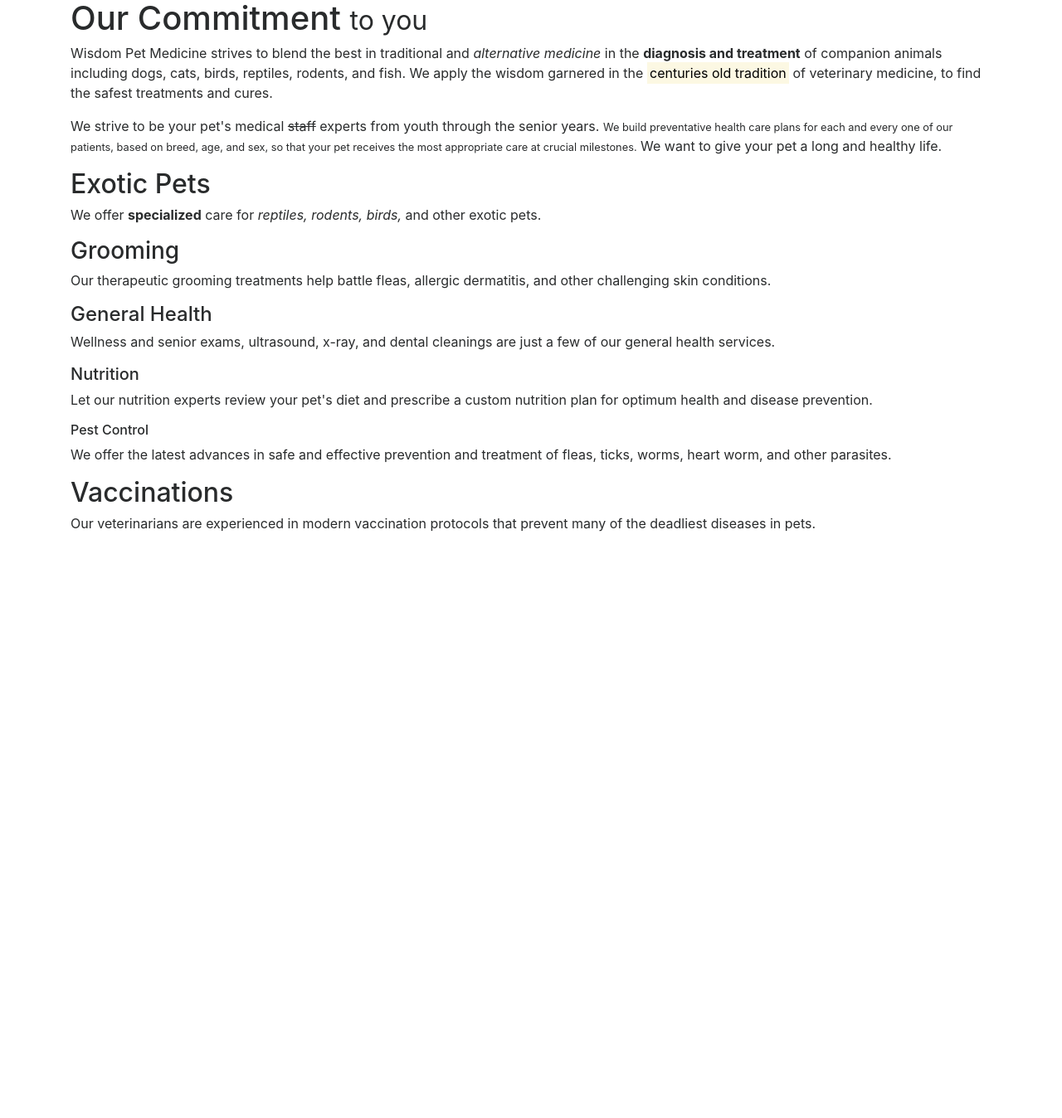
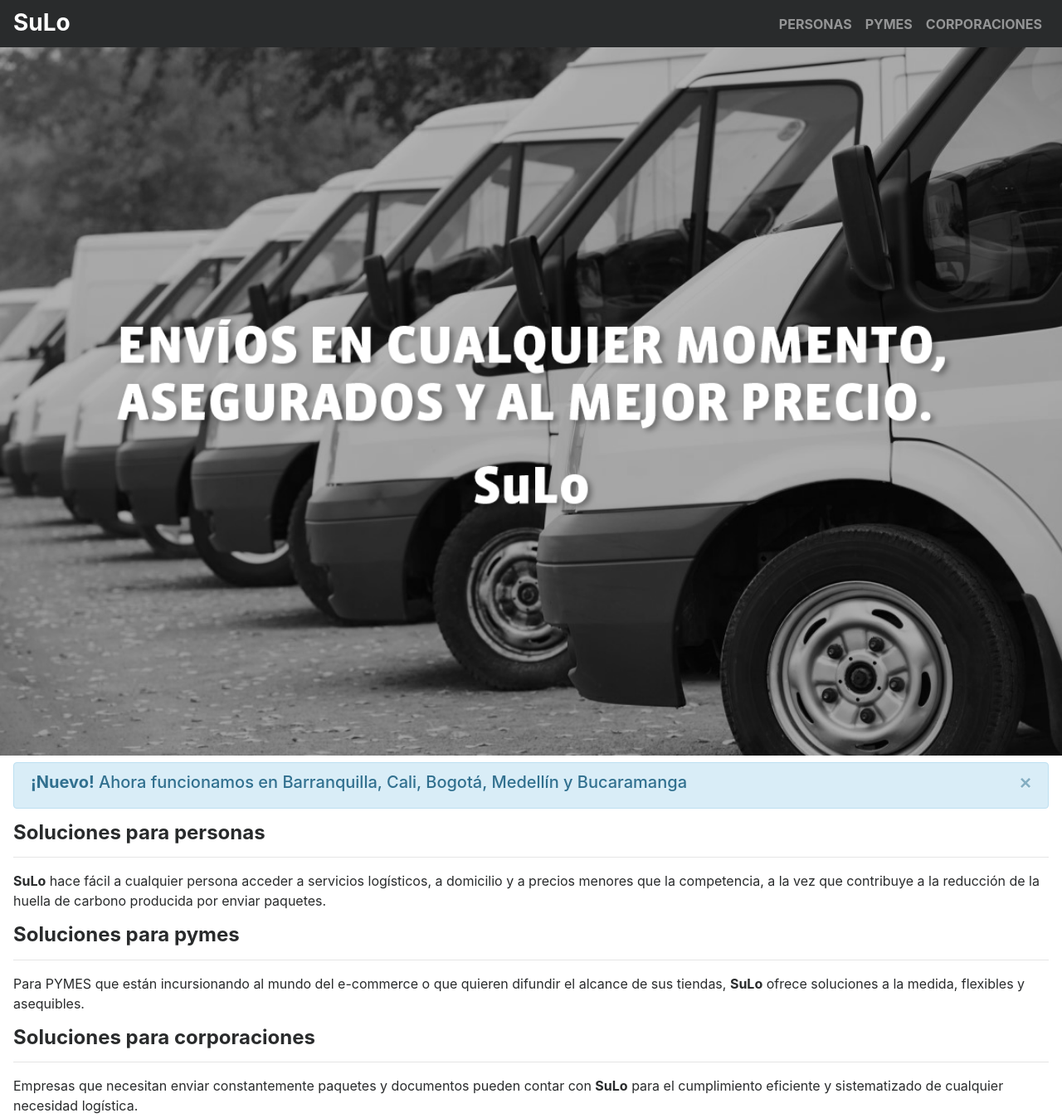
Before and after one commit to juansnchz/SuLoShipment, a plain HTML site: page index.html in a window 1280 px wide. Shown: the whole page at 83% size. Before the commit the page ends 800 px from the top, so only its background shows below. Drawn offline with Linux system fonts and the light colour scheme.

Commit message:
Se eliminó el texto irrelvante y se empezaron a agregar cosas

```diff
--- a/index.html
+++ b/index.html
@@ -7,36 +7,45 @@
   <meta http-equiv="x-ua-compatible" content="ie=edge">
   <link rel="stylesheet" href="css/bootstrap.min.css">
   <link rel="stylesheet" href="css/styles.css">
-  <title>Bootstrap</title>
+  <title>SuLo: Envíos Fáciles</title>
 </head>
 <body>
-<div class="container">
 
-<section class="content" id="mission">
-  <h1 class="heading-4">Our Commitment <small>to you</small></h1>
-  <p>Wisdom Pet Medicine strives to blend the best in traditional and <em>alternative medicine</em> in the <strong>diagnosis and treatment</strong> of companion animals including dogs, cats, birds, reptiles, rodents, and fish. We apply the wisdom garnered in the <mark>centuries old tradition</mark> of veterinary medicine, to find the safest treatments and&nbsp;cures.</p>
-  <p>We strive to be your pet's medical <del>staff</del> experts from youth through the senior years. <small>We build preventative health care plans for each and every one of our patients, based on breed, age, and sex, so that your pet receives the most appropriate care at crucial milestones.</small> We want to give your pet a long and healthy&nbsp;life.</p>
-</section>
 
-<section class="content" id="services">
-  <h2>Exotic Pets</h2>
-  <p>We offer <strong>specialized</strong> care for <em>reptiles, rodents, birds,</em> and other exotic pets.</p>
+<nav class="navbar navbar-inverse bg-inverse navbar-toggleable-sm">
+<button class="navbar-toggler navbar-toggler-right" type="button" data-toggle="collapse" data-target="#navegacion" aria-controls="navegacion" aria-expanded="false"><span class="navbar-toggler-icon"></span></button>
 
-  <h3>Grooming</h3>
-  <p>Our therapeutic <span>grooming</span> treatments help battle fleas, allergic dermatitis, and other challenging skin conditions.</p>
+<a href="index.html" class="navbar-brand"><strong class="h3 font-weight-bold">SuLo</strong></a>
+<div class="collapse navbar-collapse" id="navegacion">
+  <div class="navbar-nav justify-content-end" style="width: 100%">
+  <a class="nav-item nav-link text-uppercase font-weight-bold text-center" href="#personas">Personas</a>
+  <a class="nav-item nav-link text-uppercase font-weight-bold text-center" href="#pymes">Pymes</a>
+    <a class="nav-item nav-link text-uppercase font-weight-bold text-center" href="#corporaciones">Corporaciones</a>
 
-  <h4>General Health</h4>
-  <p>Wellness and senior exams, ultrasound, x-ray, and dental cleanings are just a few of our general health services.</p>
+  </div>
 
-  <h5>Nutrition</h5>
-  <p>Let our nutrition experts review your pet's diet and prescribe a custom nutrition plan for optimum health and disease prevention.</p>
+  </div>
 
-  <h6>Pest Control</h6>
-  <p>We offer the latest advances in safe and effective prevention and treatment of fleas, ticks, worms, heart worm, and other parasites.</p>
+</nav>
 
-  <h2>Vaccinations</h2>
-  <p>Our veterinarians are experienced in modern vaccination protocols that prevent many of the deadliest diseases in pets.</p>
-</section>
+<img src="assets/img-fondo.png" class="img-fluid text-center" style="width: 100%">
+<div class="container-fluid px-3">
+
+<div class="alert alert-info alert-dismissible fade show mt-2" role="alert">
+  <button type="button" class="close" data-dismiss="alert" aria-label="Close">
+    <span aria-hidden="true">&times;</span>
+  </button>
+  <h5><strong>¡Nuevo!</strong> Ahora funcionamos en Barranquilla, Cali, Bogotá, Medellín y Bucaramanga </h5>
+</div>
+
+<h4 class="font-weight-bold" id="personas">Soluciones para personas</h4><hr/>
+<p><strong>SuLo</strong> hace fácil a cualquier persona acceder a servicios logísticos, a domicilio y a precios menores que la competencia, a la vez que contribuye a la reducción de la huella de carbono producida por enviar paquetes.</p>
+<h4 class="font-weight-bold" id="pymes">Soluciones para pymes</h4><hr/>
+<p>Para PYMES que están incursionando al mundo del e-commerce o que quieren difundir el alcance de sus tiendas, <strong>SuLo</strong>  ofrece soluciones a la medida, flexibles y asequibles.</p>
+<h4 class="font-weight-bold" id="corporaciones">Soluciones para corporaciones</h4><hr/>
+<p>Empresas que necesitan enviar constantemente paquetes y documentos pueden contar con <strong>SuLo</strong> para el cumplimiento eficiente y sistematizado de cualquier necesidad logística. </p>
+
+
 
 </div><!-- content container -->
 
```
Also changed, not shown: assets/img-fondo.png (added).
